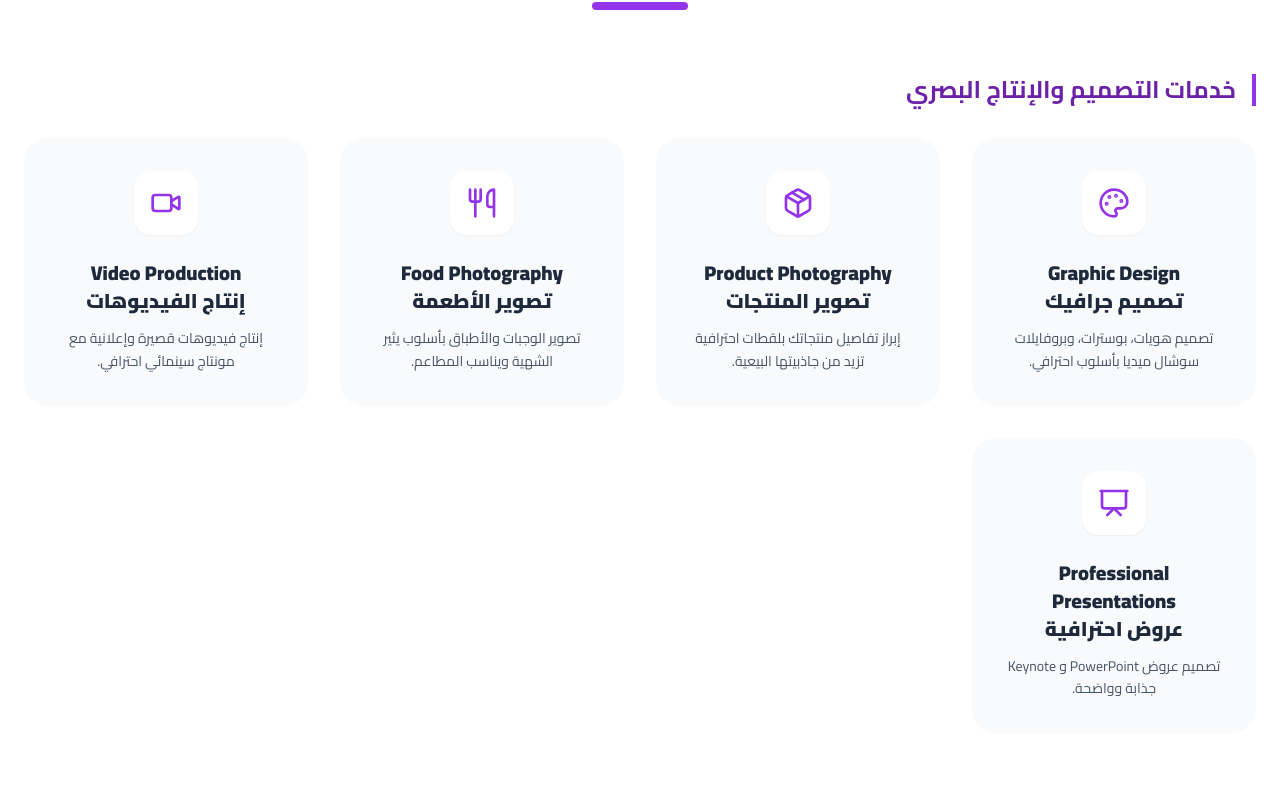
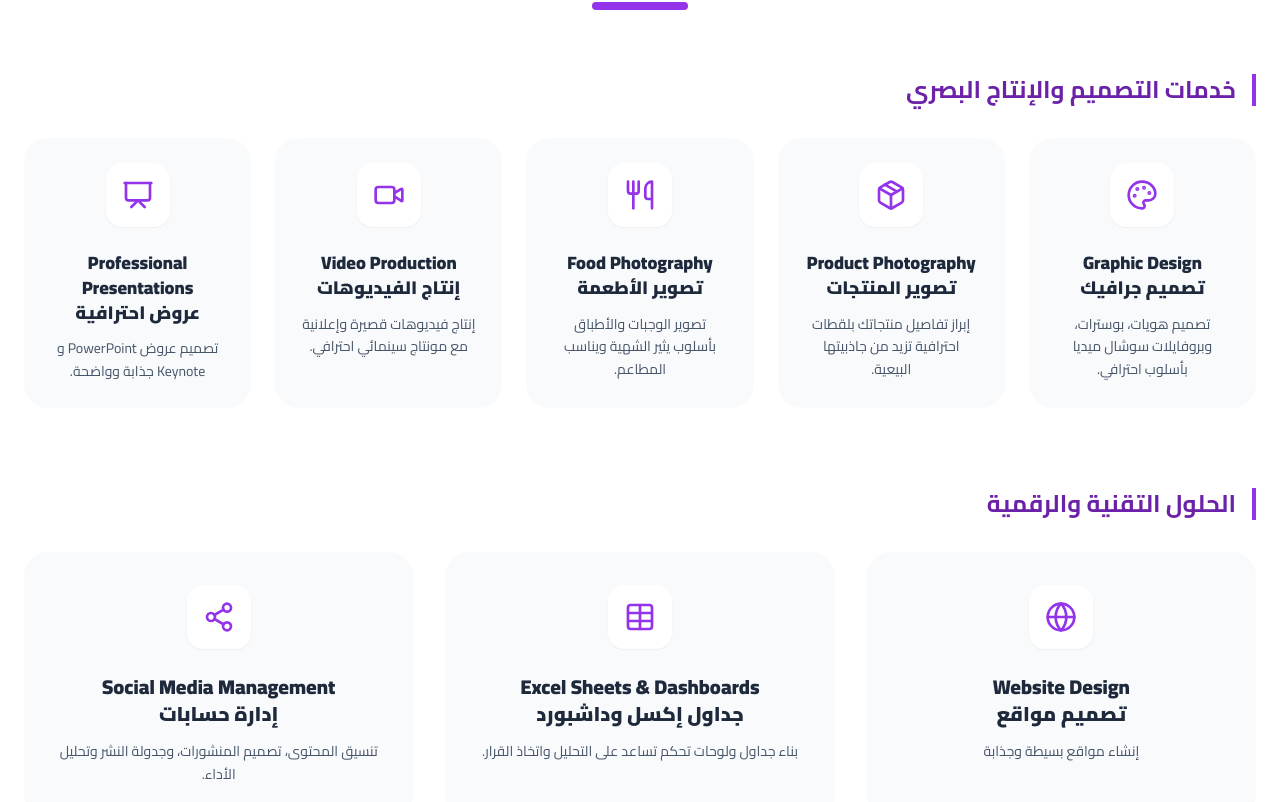
Before and after one commit to ghufran1556-debug/ghufran1556-debug.github.io, a React (Vite) app: page / in a window 1280 px wide. Shown: the part 958-1760 px from the top of the page. Built offline with nearby package versions, Linux system fonts and the light colour scheme; no server answers; the database is empty.

Commit message:
Update Services.tsx

```diff
--- a/components/Services.tsx
+++ b/components/Services.tsx
@@ -1,3 +1,4 @@
+
 import React from 'react';
 import { DESIGN_SERVICES, TECH_SERVICES, getIcon } from '../constants';
 
@@ -10,21 +11,21 @@ const Services: React.FC = () => {
           <div className="w-24 h-2 bg-purple-600 mx-auto rounded-full"></div>
         </div>
 
-        {/* Visual Production Services - Updated to 4 columns in one line */}
+        {/* Visual Production Services - Updated to 5 columns on desktop */}
         <div className="mb-20">
-          <h3 className="text-2xl font-bold text-purple-800 mb-8 border-r-4 border-purple-600 pr-4">
+          <h3 className="text-2xl font-bold text-purple-800 mb-8 border-r-4 border-purple-600 pr-4 text-right">
             خدمات التصميم والإنتاج البصري
           </h3>
-          <div className="grid grid-cols-1 md:grid-cols-4 gap-6 lg:gap-8">
+          <div className="grid grid-cols-1 sm:grid-cols-2 lg:grid-cols-5 gap-6 lg:gap-6">
             {DESIGN_SERVICES.map((service, idx) => (
               <div
                 key={idx}
-                className="group p-6 lg:p-8 bg-slate-50 rounded-3xl border border-transparent hover:border-purple-200 hover:bg-white hover:shadow-2xl hover:shadow-purple-100 transition-all duration-300 transform hover:-translate-y-2 flex flex-col items-center text-center"
+                className="group p-6 bg-slate-50 rounded-3xl border border-transparent hover:border-purple-200 hover:bg-white hover:shadow-2xl hover:shadow-purple-100 transition-all duration-300 transform hover:-translate-y-2 flex flex-col items-center text-center"
               >
                 <div className="mb-6 inline-block p-4 bg-white rounded-2xl shadow-sm group-hover:scale-110 transition-transform">
                   {getIcon(service.icon)}
                 </div>
-                <h4 className="text-lg lg:text-xl font-black text-slate-800 whitespace-pre-line leading-snug">
+                <h4 className="text-lg font-black text-slate-800 whitespace-pre-line leading-snug">
                   {service.title}
                 </h4>
                 {service.description && (
@@ -39,7 +40,7 @@ const Services: React.FC = () => {
 
         {/* Technical Solutions Services */}
         <div>
-          <h3 className="text-2xl font-bold text-purple-800 mb-8 border-r-4 border-purple-600 pr-4">
+          <h3 className="text-2xl font-bold text-purple-800 mb-8 border-r-4 border-purple-600 pr-4 text-right">
             الحلول التقنية والرقمية
           </h3>
           <div className="grid grid-cols-1 md:grid-cols-3 gap-8">
```
